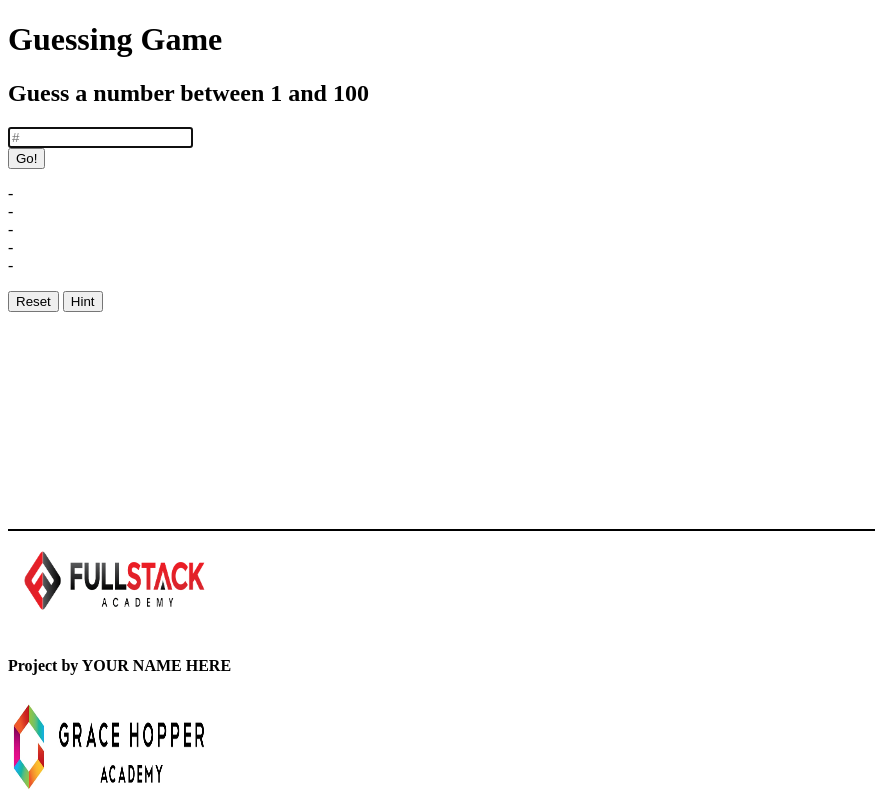
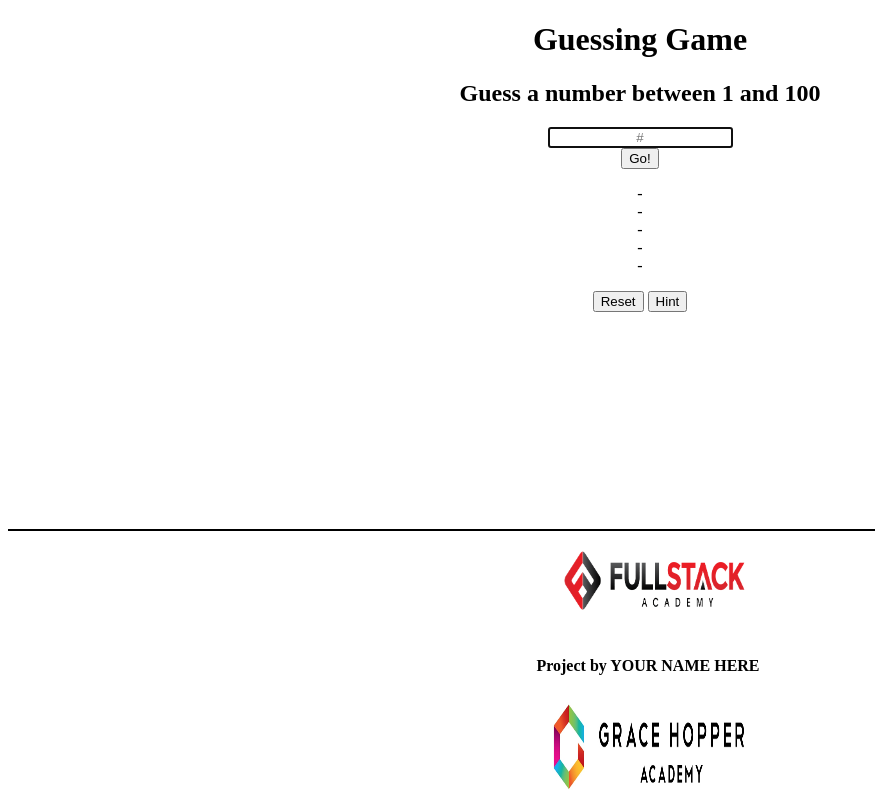
Before and after one commit to dstaay/guessingGame, a plain HTML site: page index.html in a window 1280 px wide. Shown: the whole page, without its empty margins (0-875 px from the left). Drawn offline with Linux system fonts and the light colour scheme.

Commit message:
added class and id tags

```diff
--- a/index.html
+++ b/index.html
@@ -1,33 +1,11 @@
 <!DOCTYPE html>
 <html lang="en">
+
   <head>
     <title>Guessing Game</title>
-
-    <!-- Bootstrap and CSS here-->
-    <style>
-      .center {
-        text-align: center;
-      }
-      ul {
-          list-style: none;
-          padding: 0;
-      }
-      img {
-          display: inline;
-          width: 200px;
-          height: 100px;
-      }
-      #footer {
-          width: 100%;
-          border-top: solid 2px black;
-          background-color: white;
-          position: fixed;
-          bottom: 0;
-      }
-    </style>
-
+    <link rel="stylesheet" type="text/css" href="style.css">
   </head>
-  <body>
+  <body class='center'>
 
       <div id='app'>
 
@@ -41,14 +19,14 @@
           <div id='input-parent'>
             <!-- Player's guess input, and submit button -->
             <form>
-              <input maxlength="3" autofocus="true" placeholder="#"><br>
-              <input type="submit" value='Go!'>
+              <input id='player-input' maxlength="3" autofocus="true" class='center' placeholder="#"><br>
+              <button id='submit'>Go!</button>
             </form>
           </div>
 
           <div id='guesses'>
             <!-- unordered list of guesses -->
-            <ul>
+            <ul class='guess'>
               <li>-</li>
               <li>-</li>
               <li>-</li>
@@ -59,8 +37,8 @@
 
           <div id="menu-btns">
             <!-- reset and hint buttons -->
-            <button>Reset</button>
-            <button>Hint</button>
+            <button id='reset'>Reset</button>
+            <button id='hint'>Hint</button>
           </div>
         </div>
       </div>
@@ -69,15 +47,15 @@
 
     <div id='footer'>
         <div>
-          <div class=''>
+          <div class='center'>
             <img src='fa-logo@2x.png'></img>
           </div>
 
-          <div class=''>
+          <div class='center'>
             <h4>Project by YOUR NAME HERE</h4>
           </div>
 
-          <div class=''>
+          <div class='center'>
             <img src='grace_hopper_academy.png'></img>
           </div>
 
--- /dev/null
+++ b/style.css
@@ -0,0 +1,21 @@
+
+.center
+{
+  text-align: center;
+}
+ul {
+  list-style: none;
+  padding: 0;
+}
+img {
+  display: inline;
+  width: 200px;
+  height: 100px;
+}
+#footer {
+  width: 100%;
+  border-top: solid 2px black;
+  background-color: white;
+  position: fixed;
+  bottom: 0;
+}
```
